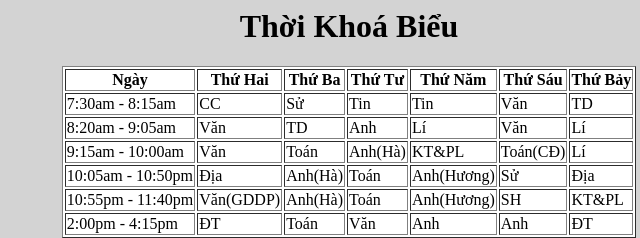
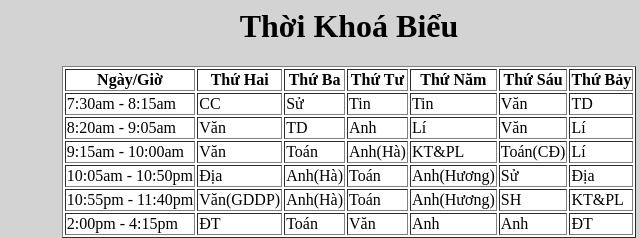
Before and after one commit to Duong12907/duong12907.github.io, a plain HTML site: page index.html in a window 1280 px wide. Shown: the top 238 px of the page, 291-931 px from the left. Drawn offline with Linux system fonts and the light colour scheme.

Commit message:
Update index.html

```diff
--- a/index.html
+++ b/index.html
@@ -16,7 +16,7 @@
   <h1>Thời Khoá Biểu</h1>
   <table border="1">
     <tr>
-      <th>Ngày</th>
+      <th>Ngày/Giờ</th>
       <th>Thứ Hai</th>
       <th>Thứ Ba</th>
       <th>Thứ Tư</th>
```
